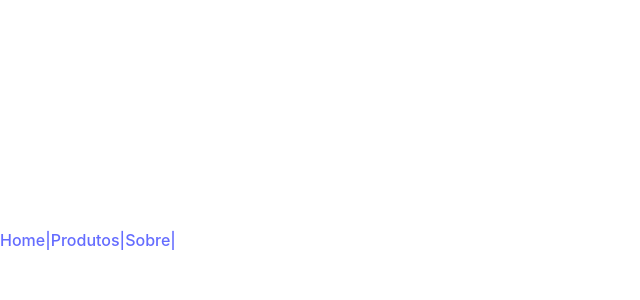
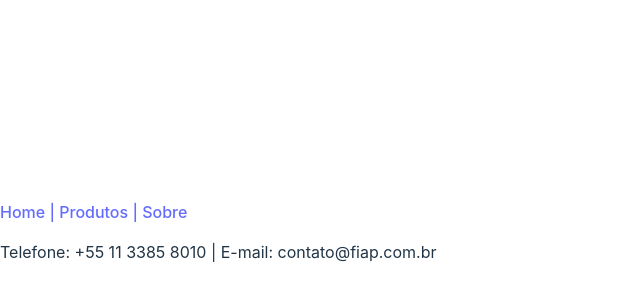
Before and after one commit to Gab0502/cp4_web_dev_react, a React (Vite) app: page / in a window 1280 px wide. Shown: the part 160-460 px from the top of the page, without its empty margins (0-640 px from the left). Built offline with nearby package versions, Linux system fonts and the light colour scheme.

Commit message:
Criando footer e ajuste no nav

```diff
--- a/src/Footer.jsx
+++ b/src/Footer.jsx
@@ -3,6 +3,7 @@ import {} from 'react'
 function Footer(){
     return(
         <>
+        <p>Telefone: +55 11 3385 8010 | E-mail: contato@fiap.com.br</p>
         </>
     )
 }
--- a/src/Nav.jsx
+++ b/src/Nav.jsx
@@ -4,9 +4,9 @@ import {NavLink} from 'react-router-dom'
 function Nav(){
     return(
         <>
-        <NavLink to="/Home">Home|</NavLink>
-        <NavLink to="/Produtos">Produtos|</NavLink>
-        <NavLink to="/Sobre">Sobre|</NavLink>
+        <NavLink to="/Home">Home | </NavLink>
+        <NavLink to="/Produtos">Produtos | </NavLink>
+        <NavLink to="/Sobre">Sobre</NavLink>
         </>
     )
 }
```
